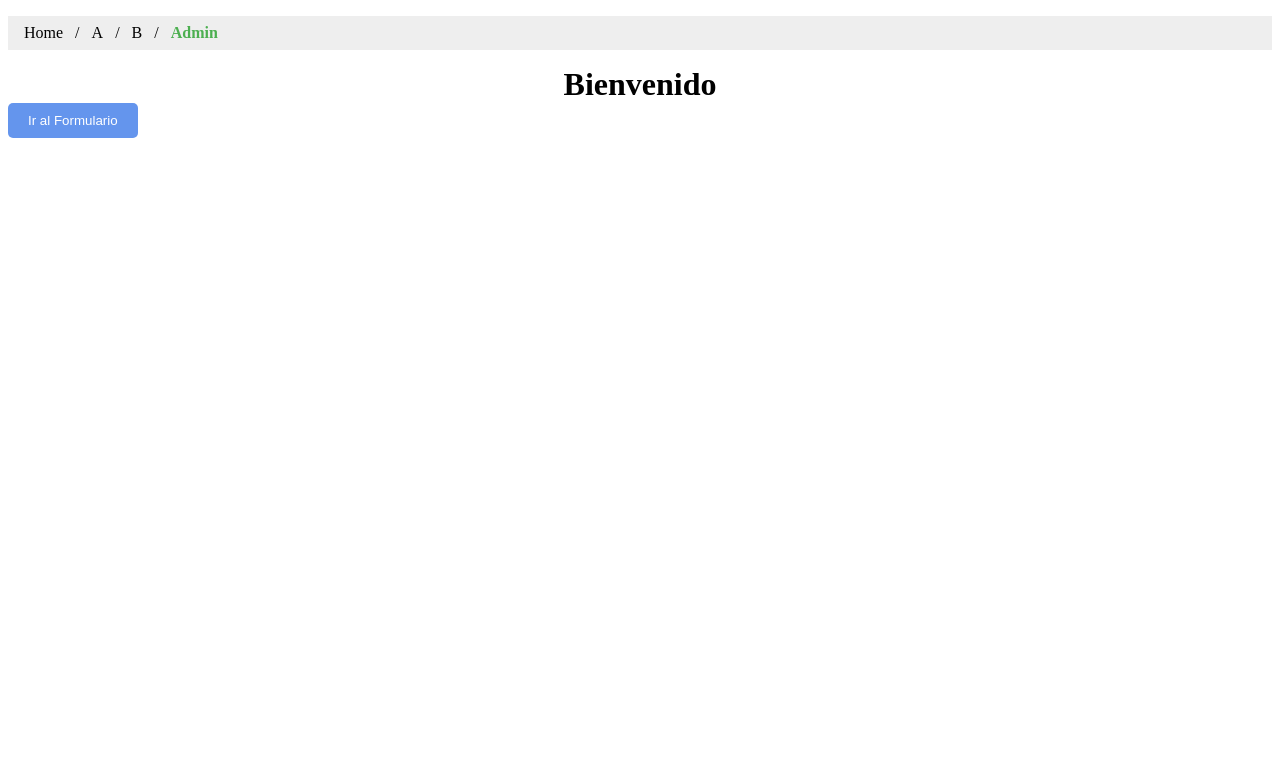
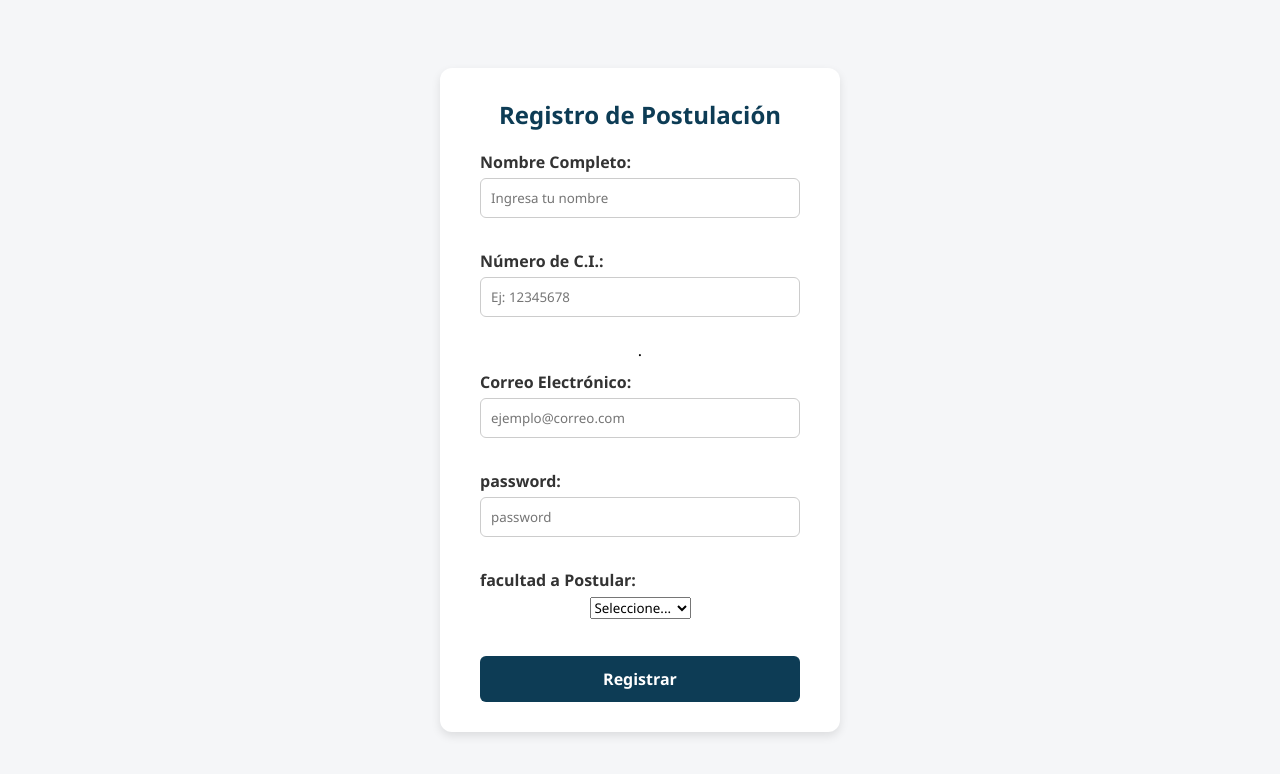
Before and after one commit to JoseMaximiliano11/SisInfoII, a website: page public_html/index.html in a window 1280 px wide. Drawn offline with Linux system fonts and the light colour scheme.

Commit message:
Revert "Nuevo encabezado - Nuevo Formato"
This reverts commit 86ed0246415a4dc44d84d99238ed45e89c3c11bd.

```diff
--- a/public_html/Encabezado.html
+++ /dev/null
@@ -1,20 +0,0 @@
-<!DOCTYPE html>
-<html lang="es">
-<head>
-  <meta charset="UTF-8">
-  <title>Index con Encabezado</title>
-  <link rel="stylesheet" href="CSS/estiloenca.css">
-</head>
-<body>
-
-  <header class="encabezado">
-        <ul class="breadcrumb">
-          <li><a href="#">Home</a></li>
-          <li><a href="#">A</a></li>
-          <li><a href="#">B</a></li>
-          <li><a class="active" href="#">Admin</a></li>
-        </ul>
-  </header>
-
-</body>
-</html>
--- a/public_html/css/estiloI.css
+++ /dev/null
@@ -1,21 +0,0 @@
-/*
-    Created on : 29 sept de 2025, 12:51:08 a. m.
-*/
-.tit{
-  display: flex;
-  justify-content: center;
-  margin: 0;
-}
-
-.boton{
-  /*text-align: center;*/
-  padding: 10px 20px;
-  background-color: #6495ED;
-  color: white;
-  border: none;
-  border-radius: 5px;
-  cursor: pointer;
-}
-.boton:hover {
-  background-color: #0d3c55;
-}
--- a/public_html/css/estiloenca.css
+++ /dev/null
@@ -1,26 +0,0 @@
-
-
-ul.breadcrumb {
-    padding: 8px 16px;
-    list-style: none;
-    background-color: #eee;
-}
-ul.breadcrumb li {display: inline;}
-ul.breadcrumb li+li:before {
-    padding: 8px;
-    color: black;
-    content: "/\00a0";
-}
-ul.breadcrumb a:link, ul.breadcrumb a:visited {
-    text-decoration:none;
-    color: black;
-}
-
-ul.breadcrumb li a.active {
-    color: #4CAF50;
-    font-weight: bold;
-}
-ul.breadcrumb li a.active:hover {
-    color: #397f3b;
-    font-weight: bold;
-}
--- a/public_html/index.html
+++ b/public_html/index.html
@@ -2,30 +2,109 @@
 <html lang="es">
 <head>
   <meta charset="UTF-8">
-  <meta name="viewport" content="width=device-width, initial-scale=1.0">
+  <meta name="POSTULANTES" content="width=device-width, initial-scale=1.0">
   <title>Registro de Postulación - Universidad</title>
-<link rel="stylesheet" href="CSS/estiloI.css">
+<link rel="stylesheet" href="CSS/styles.css">
+
+<script src="js/config.js"></script>
+<script src="js/app.js"></script>
+<script>
+
+    document.addEventListener('DOMContentLoaded', function() {
+        console.log('Proyecto conectado con Supabase');
+    });
+</script>
+</head>
+<body>
+  <div class="container">
+    <h1>Registro de Postulación</h1>
+
+   <form id="registroForm" onsubmit="event.preventDefault(); Validacion();">
+      <label for="nombre">Nombre Completo:</label>
+      <input type="text" id="nombre" name="nombre" placeholder="Ingresa tu nombre" required>
+      <br><br>
+
+      <label for="ci">Número de C.I.:</label>
+      <input type="text" id="ci" name="ci" placeholder="Ej: 12345678" minlength="7" maxlength="8" required>
+      <br><br>.
+
+      <label for="email">Correo Electrónico:</label>
+      <input type="email" id="email" name="email" placeholder="ejemplo@correo.com" required>
+      <br><br>
+
+      <label for="password">password:</label>
+      <input type="password" id="password" name="password" minlength="7" maxlength="8" placeholder ="password" required>
+      <br><br>
+      <label for="carrera">facultad a Postular:</label>
+            <select id="carrera" name="facultad" required>
+                <option value="">Seleccione...</option>
+                <option value="tecnologia">Ingeniería</option>
+                <option value="medicina">Medicina</option>
+                <option value="derecho">Derecho</option>
+                <option value="arquitectura">Arquitectura</option>
+                <option value="economia">economia</option>
+            </select><br></br>
+
+      <button type="submit">Registrar</button>
+    </form>
+  </div>
 
 
-</head>
-<body>
-      <div id="header-container"></div>
+<script>
+var nombre = document.getElementById("nombre");
+var ci = document.getElementById("ci");
+var email = document.getElementById("email");
+var password = document.getElementById("password");
+var carrera = document.getElementById("carrera");
 
-  <script>
-      // 1° este es la conexion con el encabezado
-    fetch('Encabezado.html')
-      .then(response => response.text())
-      .then(data => {
-        document.getElementById('header-container').innerHTML = data;
-      });
-      //1°
-  </script>
+var expRegNombre=/^[a-zA-ZÑñÁáÉéÍíÓóÚúÜü\s]+$/;
+var expRegEmail=/^[\w-\.]+@([\w-]+\.)+[\w-]{2,4}$/;
+var expRegNumeros=/^[0-9]*$/;
 
-      <h1 class="tit">Bienvenido</h1>
-      <!-- 2°  ESTE BOTON ES PARA REDIRECCIONAR AL FORMULARIO DE REGISTRO-->
-  <button class="boton" onclick="window.location.href='formulario.html'">
-    Ir al Formulario
-  </button>
-      <!-- 2° -->
+async function Validacion(){
+    if(!expRegNombre.test(nombre.value)){
+       alert("Aqui solo van letras :)");
+       nombre.focus();
+       return false;
+   }else if(!expRegNumeros.test(ci.value)){
+        alert("Aqui solo van Numeros");
+        ci.focus();
+        return false;
+    }else if (!expRegEmail.test(email.value)) {
+        alert("Ingrese un correo válido (ejemplo: usuario@gmail.com)");
+        email.focus();
+        return false;
+    }
+
+    try {
+        console.log('Intentando guardar en Supabase...');
+
+        const resultado = await registrarPostulante(
+            nombre.value,
+            ci.value,
+            email.value,
+            password.value,
+            carrera.value
+        );
+
+        console.log('📥 Resultado:', resultado);
+
+        if (resultado && resultado.length > 0) {
+            alert("¡REGISTRADO con éxito! 🎉");
+            console.log('✅ Postulante guardado:', resultado[0]);
+
+            document.getElementById("registroForm").reset();
+            return true;
+        } else {
+            alert("Error al guardar en la base de datos");
+            return false;
+        }
+    } catch (error) {
+        console.error('❌ Error:', error);
+        alert("Error de conexión");
+        return false;
+    }
+}
+</script>
 </body>
 </html>
```
Also changed, not shown: public_html/formulario.html (deleted, +0 -111 lines), 1 other file.
